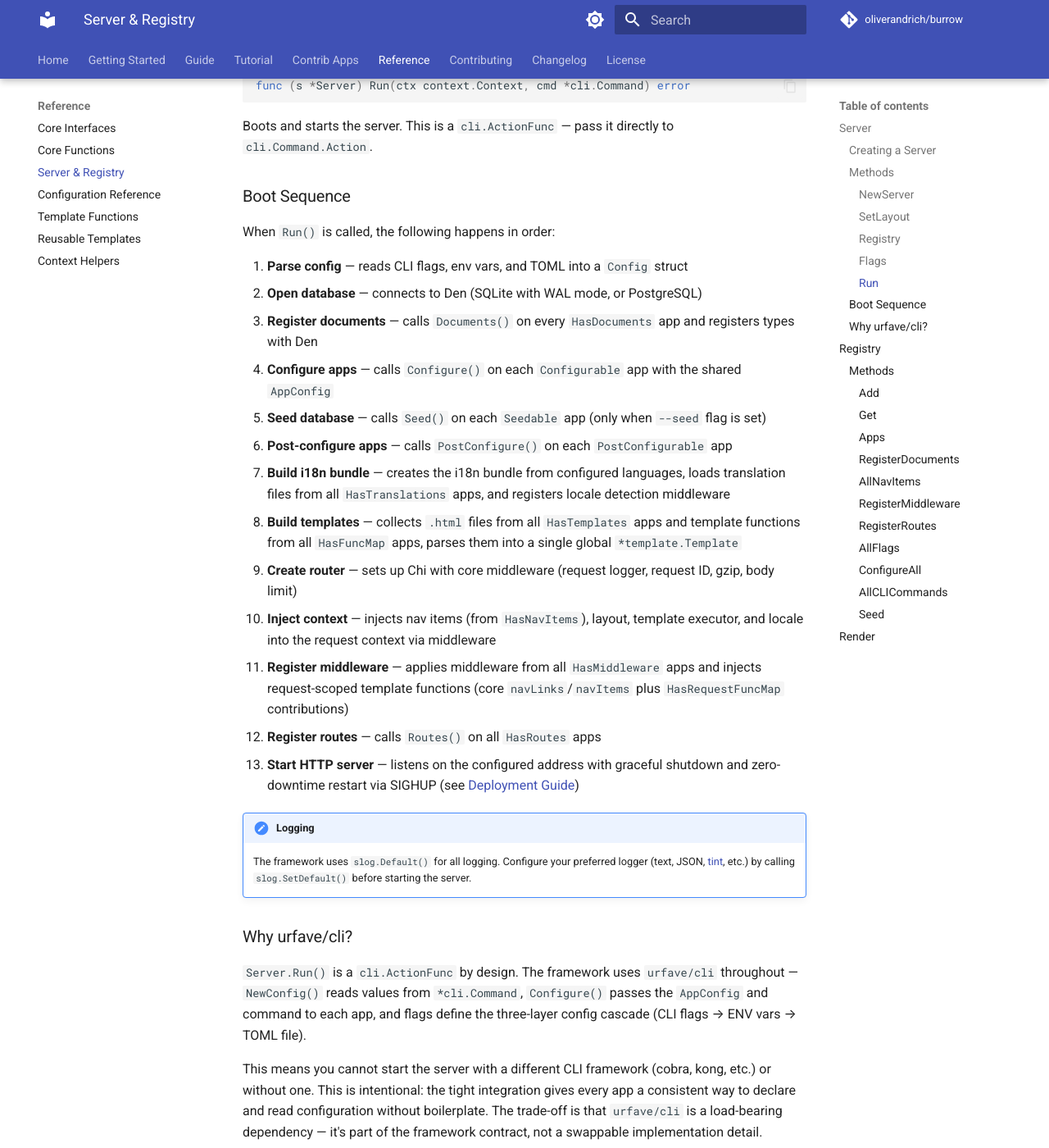
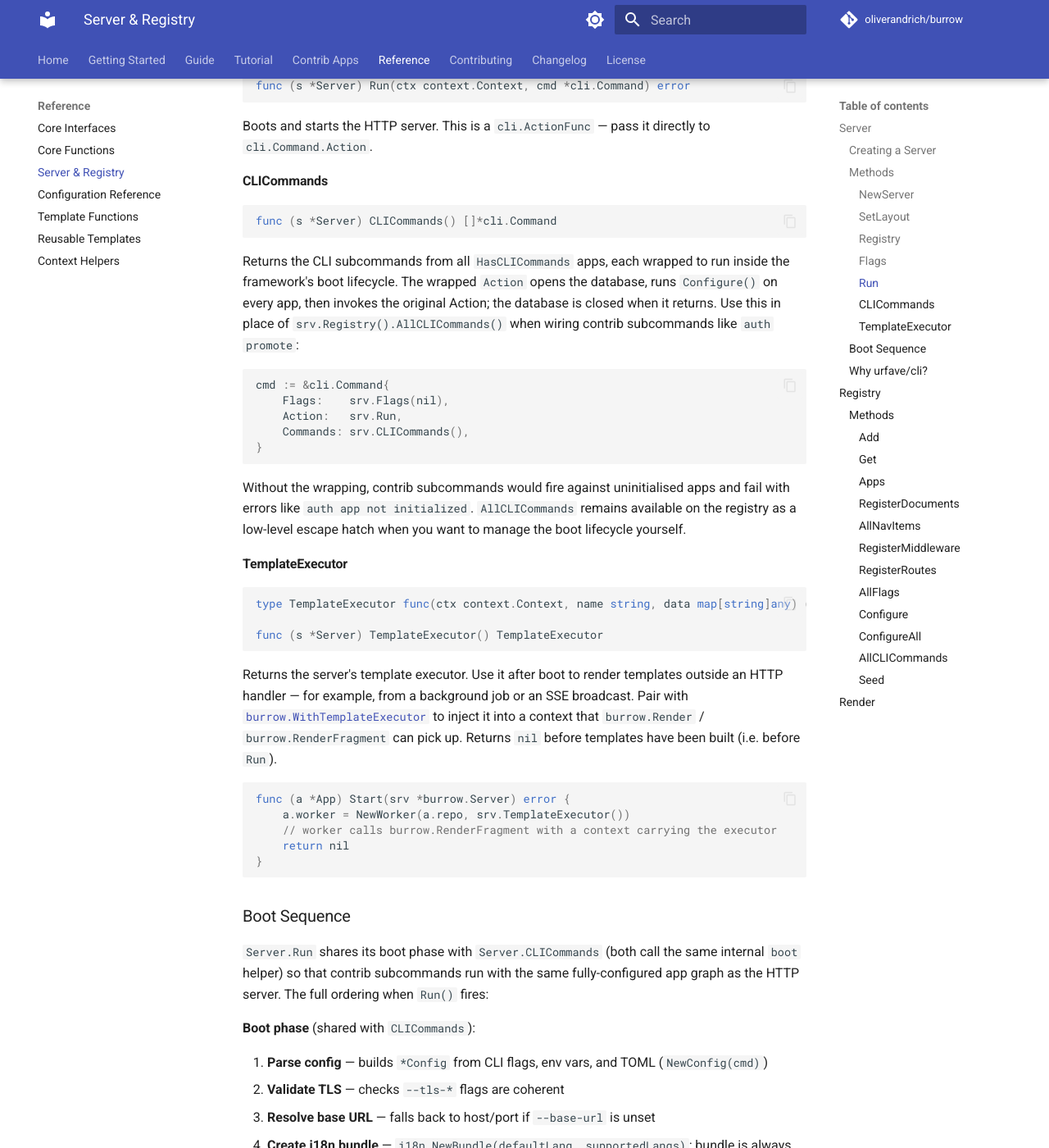
Before and after one commit to oliverandrich/burrow, an MkDocs documentation site: the page built from docs/reference/server.md, in a window 1280 px wide and 1400 px high, scrolled down 1253 px. Shown: the whole window at 82% size. Built offline with MkDocs 1.6.1 and Material for MkDocs 9.7.7, drawn with Linux system fonts in a browser that asks for light colours; comment, search, counter and statistics services are not loaded; some of the changed text lies outside the part shown.

Commit message:
docs(reference): rewrite server.md boot sequence + add CLICommands/TemplateExecutor
Boot sequence now matches the actual Server.boot / Server.Run order
(i18n bundle created in step 4, storage opened before DB, PostConfigure
inside Registry.Configure as the second phase). Adds reference sections
for Server.CLICommands and Server.TemplateExecutor; clarifies
Registry.Configure (canonical, two-phase) vs Registry.ConfigureAll
(test-only). Tutorial part1 gains a one-line pointer to the full sequence.

````diff
--- a/docs/reference/server.md
+++ b/docs/reference/server.md
@@ -57,25 +57,72 @@ Returns all CLI flags: core framework flags merged with flags from all `HasFlags
 func (s *Server) Run(ctx context.Context, cmd *cli.Command) error
 ```
 
-Boots and starts the server. This is a `cli.ActionFunc` — pass it directly to `cli.Command.Action`.
+Boots and starts the HTTP server. This is a `cli.ActionFunc` — pass it directly to `cli.Command.Action`.
+
+#### CLICommands
+
+```go
+func (s *Server) CLICommands() []*cli.Command
+```
+
+Returns the CLI subcommands from all `HasCLICommands` apps, each wrapped to run inside the framework's boot lifecycle. The wrapped `Action` opens the database, runs `Configure()` on every app, then invokes the original Action; the database is closed when it returns. Use this in place of `srv.Registry().AllCLICommands()` when wiring contrib subcommands like `auth promote`:
+
+```go
+cmd := &cli.Command{
+    Flags:    srv.Flags(nil),
+    Action:   srv.Run,
+    Commands: srv.CLICommands(),
+}
+```
+
+Without the wrapping, contrib subcommands would fire against uninitialised apps and fail with errors like `auth app not initialized`. `AllCLICommands` remains available on the registry as a low-level escape hatch when you want to manage the boot lifecycle yourself.
+
+#### TemplateExecutor
+
+```go
+type TemplateExecutor func(ctx context.Context, name string, data map[string]any) (template.HTML, error)
+
+func (s *Server) TemplateExecutor() TemplateExecutor
+```
+
+Returns the server's template executor. Use it after boot to render templates outside an HTTP handler — for example, from a background job or an SSE broadcast. Pair with [`burrow.WithTemplateExecutor`](context-helpers.md#withtemplateexecutor) to inject it into a context that `burrow.Render` / `burrow.RenderFragment` can pick up. Returns `nil` before templates have been built (i.e. before `Run`).
+
+```go
+func (a *App) Start(srv *burrow.Server) error {
+    a.worker = NewWorker(a.repo, srv.TemplateExecutor())
+    // worker calls burrow.RenderFragment with a context carrying the executor
+    return nil
+}
+```
 
 ### Boot Sequence
 
-When `Run()` is called, the following happens in order:
+`Server.Run` shares its boot phase with `Server.CLICommands` (both call the same internal `boot` helper) so that contrib subcommands run with the same fully-configured app graph as the HTTP server. The full ordering when `Run()` fires:
 
-1. **Parse config** — reads CLI flags, env vars, and TOML into a `Config` struct
-2. **Open database** — connects to Den (SQLite with WAL mode, or PostgreSQL)
-3. **Register documents** — calls `Documents()` on every `HasDocuments` app and registers types with Den
-4. **Configure apps** — calls `Configure()` on each `Configurable` app with the shared `AppConfig`
-5. **Seed database** — calls `Seed()` on each `Seedable` app (only when `--seed` flag is set)
-6. **Post-configure apps** — calls `PostConfigure()` on each `PostConfigurable` app
-7. **Build i18n bundle** — creates the i18n bundle from configured languages, loads translation files from all `HasTranslations` apps, and registers locale detection middleware
-8. **Build templates** — collects `.html` files from all `HasTemplates` apps and template functions from all `HasFuncMap` apps, parses them into a single global `*template.Template`
-9. **Create router** — sets up Chi with core middleware (request logger, request ID, gzip, body limit)
-10. **Inject context** — injects nav items (from `HasNavItems`), layout, template executor, and locale into the request context via middleware
-11. **Register middleware** — applies middleware from all `HasMiddleware` apps and injects request-scoped template functions (core `navLinks`/`navItems` plus `HasRequestFuncMap` contributions)
-12. **Register routes** — calls `Routes()` on all `HasRoutes` apps
-13. **Start HTTP server** — listens on the configured address with graceful shutdown and zero-downtime restart via SIGHUP (see [Deployment Guide](../guide/deployment.md))
+**Boot phase** (shared with `CLICommands`):
+
+1. **Parse config** — builds `*Config` from CLI flags, env vars, and TOML (`NewConfig(cmd)`)
+2. **Validate TLS** — checks `--tls-*` flags are coherent
+3. **Resolve base URL** — falls back to host/port if `--base-url` is unset
+4. **Create i18n bundle** — `i18n.NewBundle(defaultLang, supportedLangs)`; bundle is always present so `{{ t "..." }}` works even without `HasTranslations` apps
+5. **Open storage** — opens `den.Storage` for the `--storage-dsn` (skipped when empty)
+6. **Open database** — `OpenDB(ctx, dsn, den.WithStorage(...))` connects to Den (SQLite with WAL, or PostgreSQL)
+7. **Register documents** — `Registry.RegisterDocuments` calls `Documents()` on every `HasDocuments` app and hands them to `den.Register`
+8. **Build `AppConfig`** — `DB`, `Registry`, `Config`, `WithLocale` ready for `Configure`
+9. **Load translations** — for each `HasTranslations` app, `bundle.AddTranslations(app.TranslationFS())`
+10. **Configure + PostConfigure** — `Registry.Configure(cfg, cmd)` runs `Configure()` on every `Configurable` app, then a second pass runs `PostConfigure()` on every `PostConfigurable` (e.g. `contrib/jobs` discovers `HasJobs` handlers here, after all `Configure()` calls have run)
+
+**Run-only phase** (HTTP server):
+
+11. **Seed** — `Registry.Seed` calls `Seed()` on every `Seedable` app, but only when `--seed` is set
+12. **Register request-scoped template providers** — core registers `i18n.Bundle.RequestFuncMap` and `coreRequestFuncMap` (`navItems`, `navLinks`) before templates are parsed
+13. **Build templates** — collects `.html` files from all `HasTemplates` apps and `FuncMap()` from all `HasFuncMap` apps; parses into a single `*template.Template`. Per-request `HasRequestFuncMap` stubs are registered here too so templates parse cleanly
+14. **Create router** — Chi router with core middleware: request logger, request ID, gzip, body-size limit, locale middleware
+15. **Inject context middleware** — nav items (from `HasNavItems`), layout name, template executor
+16. **Apply contrib middleware** — `Registry.RegisterMiddleware` runs every `HasMiddleware` app
+17. **Apply contrib routes** — `Registry.RegisterRoutes` runs every `HasRoutes` app; default 404 / 405 handlers register last
+18. **Start background processes** — for every `Startable` app, `Start(srv)` runs (e.g. `contrib/jobs` launches its worker pool with the template executor)
+19. **Start HTTP server** — listens on the configured address with graceful shutdown and zero-downtime restart via SIGHUP (see [Deployment Guide](../guide/deployment.md))
 
 !!! note "Logging"
     The framework uses `slog.Default()` for all logging. Configure your preferred logger (text, JSON, [tint](https://github.com/lmittmann/tint), etc.) by calling `slog.SetDefault()` before starting the server.
@@ -156,13 +203,21 @@ func (r *Registry) AllFlags(configSource func(key string) cli.ValueSource) []cli
 
 Collects CLI flags from all `HasFlags` apps. Pass `nil` for CLI+ENV only.
 
+#### Configure
+
+```go
+func (r *Registry) Configure(cfg *AppConfig, cmd *cli.Command) error
+```
+
+Two-phase app configuration. First, `Configure()` runs on every `Configurable` app in registration order; then `PostConfigure()` runs on every `PostConfigurable` app. The two phases guarantee that all apps have completed `Configure()` before any `PostConfigure()` fires — required by apps like `contrib/jobs` that need to discover `HasJobs` handlers from other apps after they've been initialised. Called automatically by `Server.boot` (which `Server.Run` and `Server.CLICommands` share).
+
 #### ConfigureAll
 
 ```go
 func (r *Registry) ConfigureAll(cfg *AppConfig) error
 ```
 
-Calls `Configure()` on each `Configurable` app with the shared `AppConfig`.
+Test convenience: calls only the `Configure()` phase (no `PostConfigure`), passing `nil` for `*cli.Command`. Use in unit tests that don't go through `cli`; production code should call `Server.Run` / `Server.CLICommands` instead.
 
 #### AllCLICommands
 
@@ -170,7 +225,7 @@ Calls `Configure()` on each `Configurable` app with the shared `AppConfig`.
 func (r *Registry) AllCLICommands() []*cli.Command
 ```
 
-Collects CLI subcommands from all `HasCLICommands` apps.
+Collects CLI subcommands from all `HasCLICommands` apps **without** the boot-lifecycle wrapping that `Server.CLICommands` adds. Use this only when you need raw access to the registered subcommands — most projects should call `srv.CLICommands()` instead so contrib subcommands like `auth promote` run against a fully-configured app graph.
 
 #### Seed
 
````
Also changed, not shown: CHANGELOG.md (+1 -0 lines), docs/tutorial/part1.md (+3 -1 lines).
